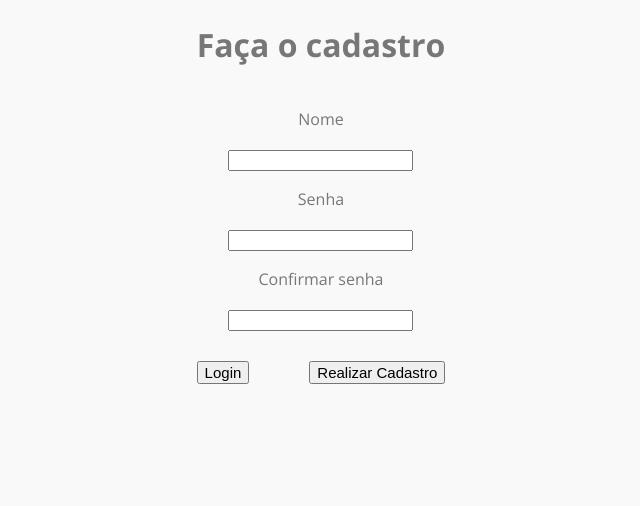
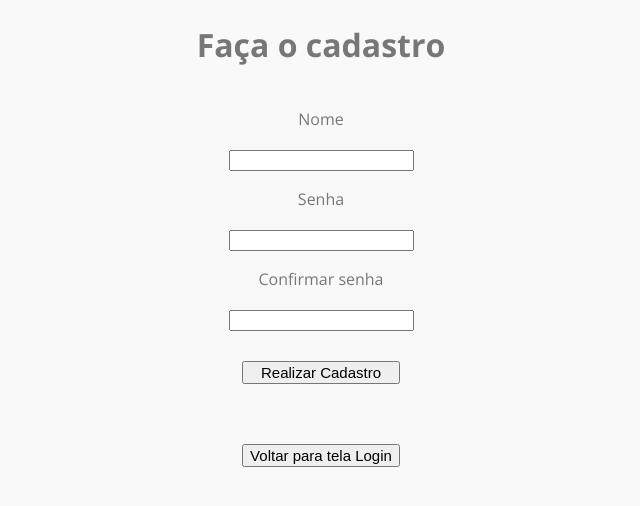
Before and after one commit to Pedro-Fazio/Calendario-Eventos, a React (Create React App) app: page / in a window 1280 px wide. Both pictures are taken after a click on the button "Criar cadastro". Shown: the top 506 px of the page, without its empty margins (319-959 px from the left). Built offline with nearby package versions, Linux system fonts and the light colour scheme; data requests are answered from the project's data file.

Commit message:
Modularização do setor de login, definindo uma só lingua para os nomes de variaveis e ajustes gerais

```diff
--- a/db.json
+++ b/db.json
@@ -1,19 +1,24 @@
 {
   "usuarios": [
     {
-      "username": "pedro",
-      "password": "senha",
+      "usuarioNome": "pedro",
+      "usuarioSenha": "senha",
       "id": 1
     },
     {
-      "username": "carlos",
-      "password": "123",
+      "usuarioNome": "carlos",
+      "usuarioSenha": "123",
       "id": 2
     },
     {
-      "username": "guilherme",
-      "password": "deus",
+      "usuarioNome": "tokenlab",
+      "usuarioSenha": "tokenlab123",
       "id": 3
+    },
+    {
+      "usuarioNome": "pessoa",
+      "usuarioSenha": "vd",
+      "id": 4
     }
   ],
   "eventos": [
--- a/src/App.js
+++ b/src/App.js
@@ -1,14 +1,13 @@
 import React, {useState, useEffect} from 'react'
 import './App.css';
-import Calendar from './Components/Calendar/Calendar.jsx'
+import Calendario from './Components/Calendar/Calendario.jsx'
 import Login from './Components/Login/Login'
 import Cadastro from './Components/Login/Cadastro'
 import Logado from './Components/Login/Logado'
 
 const App = () => {
-  const [estadoLoginVerify, setEstadoLoginVerify] = useState(1)
-  const [eventos, setEventos] = useState([])
-  const [showCalendar, setShowCalendar] = useState(false)
+  const [estadoLogin, setEstadoLogin] = useState(1)
+  const [mostrarCalendario, setMostrarCalendario] = useState(false)
   const [usuarios, setUsuarios] = useState([])
   const [nomeUsuario, setNomeUsuario] = useState()
 
@@ -31,40 +30,41 @@ const App = () => {
   }
 
 
-  const showCalendario = () => {
-    setShowCalendar(true)
+  const alteraCalendario = () => {
+    setMostrarCalendario(true)
   }
 
-  const estadoLogin = () => {
-    if(estadoLoginVerify == 0) {
-      return <Cadastro onCadastro={cadastro}/>
-    } else if(estadoLoginVerify == 1) {
-      return <Login usuarios={usuarios} onLogin={login}/>
-    } else if(estadoLoginVerify == 2) {
-      return <Logado nomeUsuario={JSON.stringify(nomeUsuario)} showCalendario={showCalendario}/>
+
+  const estadoLoginVerificacao = () => {
+    if(estadoLogin === 0) {
+      return <Cadastro cadastro={cadastro}/>
+    } else if(estadoLogin === 1) {
+      return <Login usuarios={usuarios} login={login}/>
+    } else if(estadoLogin === 2) {
+      return <Logado nomeUsuario={nomeUsuario}/>
     }
   }
 
-  const cadastro = (cadastroVerify, infoCadastro) => {
-    if(cadastroVerify == 1) {
-      setEstadoLoginVerify(1)
-      console.log(infoCadastro)
+  const cadastro = (cadastroVerificacao) => {
+    if(cadastroVerificacao === 1) {
+      setEstadoLogin(1)
     }
   }
 
-  const login = (loginVerify, infoLogin) => {
-    if(loginVerify == 0) {
-      setEstadoLoginVerify(0)
-    } else if(loginVerify == 2) {
-      setNomeUsuario(infoLogin.username)
-      setEstadoLoginVerify(2)
+  const login = (loginVerificacao, infoLogin) => {
+    if(loginVerificacao === 0) {
+      setEstadoLogin(0)
+    } else if(loginVerificacao === 2) {
+      setNomeUsuario(infoLogin.usuarioNome)
+      setEstadoLogin(2)
+      alteraCalendario()
     }
   }
 
   return (
     <div className='App'>
-      {estadoLogin()}
-      {showCalendar && <Calendar />}
+      {estadoLoginVerificacao()}
+      {mostrarCalendario && <Calendario />}
     </div>
   );
 }
--- a/src/Components/Calendar/Calendar.jsx
+++ b/src/Components/Calendar/Calendario.jsx
@@ -1,4 +1,4 @@
-import './Calendar.css'
+import './Calendario.css'
 import React, { useEffect, useState } from "react"
 import EventoEdicao from './Eventos/EventoEdicao.jsx'
 import EventoDescricao from './Eventos/EventoDescricao'
@@ -16,7 +16,7 @@ const Calendar = () => {
     let edicaoOrDescricao = false
     let eventoEncontrado
 
-    React.useEffect(() => {
+    useEffect(() => {
       console.log('dataEventos: ', dataEventos)
       console.log('eventos: ', eventos)
 
--- a/src/Components/Calendar/Eventos/EventoDescricao.jsx
+++ b/src/Components/Calendar/Eventos/EventoDescricao.jsx
@@ -1,5 +1,4 @@
 import './EventoDescricao.css'
-import {useState} from "react"
 
 const EventoDescricao = (props) => {
     // const [titulo, setTitulo] = useState()
--- a/src/Components/Calendar/Eventos/EventoEdicao.jsx
+++ b/src/Components/Calendar/Eventos/EventoEdicao.jsx
@@ -4,7 +4,6 @@ import './EventoEdicao.css'
 const EventoEdicao = (props) => {
     const [titulo, settitulo] = useState('')
     const [descricao, setdescricao] = useState('')
-    const [evento, setEvento] = useState([])
     let data = props.data
     let dataVerify = props.dataTxt
 
@@ -14,7 +13,6 @@ const EventoEdicao = (props) => {
         if(!titulo || !descricao) {
             alert('Por favor, preencha todos os campos')
         } else {
-            setEvento(titulo, descricao, data)
             props.onEvento(dataVerify, {titulo, descricao, data})
             alert('Evento criado com sucesso!')
         }
--- a/src/Components/Login/Cadastro.jsx
+++ b/src/Components/Login/Cadastro.jsx
@@ -2,28 +2,27 @@ import React, { useState } from 'react';
 import './Login.css';
 
 const Cadastro = (props) => {
-  const [username, setUsername] = useState('')
-  const [password, setPassword] = useState('')
-  const [confirmPassword, setConfirmPassword] = useState('')
+  const [usuarioNome, setUsuarioNome] = useState('')
+  const [usuarioSenha, setUsuarioSenha] = useState('')
+  const [confirmarSenha, setConfirmarSenha] = useState('')
 
   let usuario
 
   const cadastro = () => {
-    if(!username || !password || !confirmPassword || password !== confirmPassword) {
+    if(!usuarioNome || !usuarioSenha || !confirmarSenha || usuarioSenha !== confirmarSenha) {
       alert('Informações incorretas')
     } else {
-      usuario = {username, password}
+      usuario = {usuarioNome, usuarioSenha}
       addUsuario(usuario)
       alert('Usuário cadastrado com sucesso!')
     }
 
-    setUsername('')
-    setPassword('')
-    setConfirmPassword('')
+    setUsuarioNome('')
+    setUsuarioSenha('')
+    setConfirmarSenha('')
   }
 
     const addUsuario = async (usuario) => {
-      console.log('entrouaddusuario: ', usuario)
       const res = await fetch('http://localhost:5000/usuarios/', {
         method: 'POST',
         headers: {
@@ -40,20 +39,20 @@ const Cadastro = (props) => {
       <form>
         <label>
           <p> Nome </p>
-          <input type="text" value={username} onChange={e => setUsername(e.target.value)}/>
+          <input type="text" value={usuarioNome} onChange={e => setUsuarioNome(e.target.value)}/>
         </label>
         <label>
           <p> Senha </p>
-          <input type="password" value={password} onChange={e => setPassword(e.target.value)}/>
+          <input type="password" value={usuarioSenha} onChange={e => setUsuarioSenha(e.target.value)}/>
         </label>
         <label>
           <p> Confirmar senha </p>
-          <input type="password" value={confirmPassword} onChange={e => setConfirmPassword(e.target.value)}/>
+          <input type="password" value={confirmarSenha} onChange={e => setConfirmarSenha(e.target.value)}/>
         </label>
-        <div>
+        <div id="button">
+          <button type="button" onClick={cadastro}> Realizar Cadastro </button>
           <button type="button" onClick={(e) =>
-          props.onCadastro(1, {username, password, confirmPassword})}> Login </button>
-          <button type="button" onClick={cadastro}> Realizar Cadastro </button>
+          props.cadastro(1)}> Voltar para tela Login </button>
         </div>
       </form>
     </div>
--- a/src/Components/Login/Logado.jsx
+++ b/src/Components/Login/Logado.jsx
@@ -1,10 +1,7 @@
-import React, { useState } from 'react';
+import React from 'react';
 import './Login.css';
 
 const Logado = (props) => {
-  React.useEffect(() => {
-    props.showCalendario()
-  }, [])
 
   return(
     <div id='logado'>
--- a/src/Components/Login/Login.css
+++ b/src/Components/Login/Login.css
@@ -12,3 +12,8 @@ div button {
 div#logado {
     font-size: 40px;
 }
+
+div#button {
+    display: flex;
+    flex-direction: column;
+}
--- a/src/Components/Login/Login.jsx
+++ b/src/Components/Login/Login.jsx
@@ -2,30 +2,31 @@ import React, { useState } from 'react';
 import './Login.css';
 
 const Login = (props) => {
-  const [username, setUsername] = useState('')
-  const [password, setPassword] = useState('')
+  const [usuarioNome, setUsuarioNome] = useState('')
+  const [usuarioSenha, setUsuarioSenha] = useState('')
 
-  let loginVerify = 2
+  let loginVerificacao = 2
 
-  //template de como deve ser a string: username:pedro,password:senha
   const entrar = () => {
-    if(JSON.stringify(props.usuarios).replace(/"/g, "").includes(
-      `username:${username},password:${password}`)) {
-        loginVerify = 2
-        props.onLogin(loginVerify, {username, password})
-      } else if(!username || !password) {
+    if(JSON.stringify(props.usuarios).replace(/"/g, "").includes(`${usuarioNome}`)
+      &&
+      JSON.stringify(props.usuarios).replace(/"/g, "").includes(`${usuarioSenha}`)  ) {
+        console.log('usuarios: ', props.usuarios)
+        loginVerificacao = 2
+        props.login(loginVerificacao, {usuarioNome, usuarioSenha})
+      } else if(!usuarioNome || !usuarioSenha) {
         alert('Por favor preencha todos os campos')
       } else {
         alert('Informações incorretas')
       }
 
-    setUsername('')
-    setPassword('')
+    setUsuarioNome('')
+    setUsuarioSenha('')
   }
 
   const criarCadastro = () => {
-      loginVerify = 0
-      props.onLogin(loginVerify, {username, password})
+      loginVerificacao = 0
+      props.login(loginVerificacao)
   }
 
   return(
@@ -34,11 +35,11 @@ const Login = (props) => {
       <form>
         <label>
           <p> Nome </p>
-          <input type="text" value={username} onChange={e => setUsername(e.target.value)}/>
+          <input type="text" value={usuarioNome} onChange={e => setUsuarioNome(e.target.value)}/>
         </label>
         <label>
           <p>Senha</p>
-          <input type="password" value={password} onChange={e => setPassword(e.target.value)}/>
+          <input type="password" value={usuarioSenha} onChange={e => setUsuarioSenha(e.target.value)}/>
         </label>
         <div>
           <button type="button" onClick={entrar}> Entrar </button>
```
Also changed, not shown: src/Components/Calendar/Calendario.css (renamed from src/Components/Calendar/Calendar.css).
